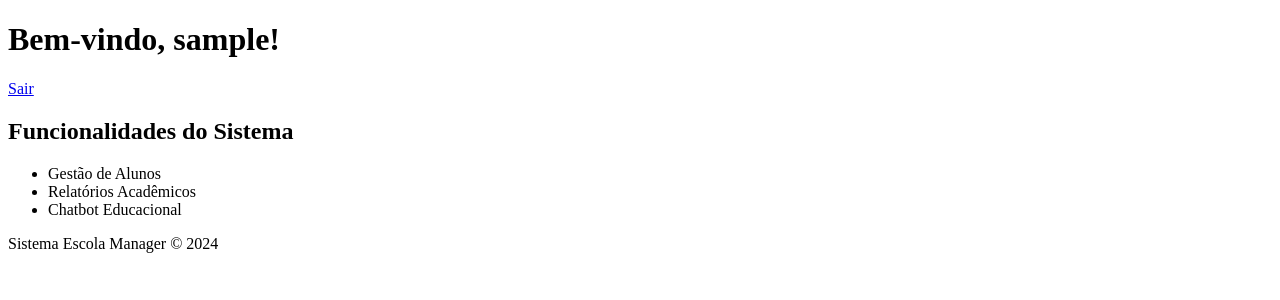
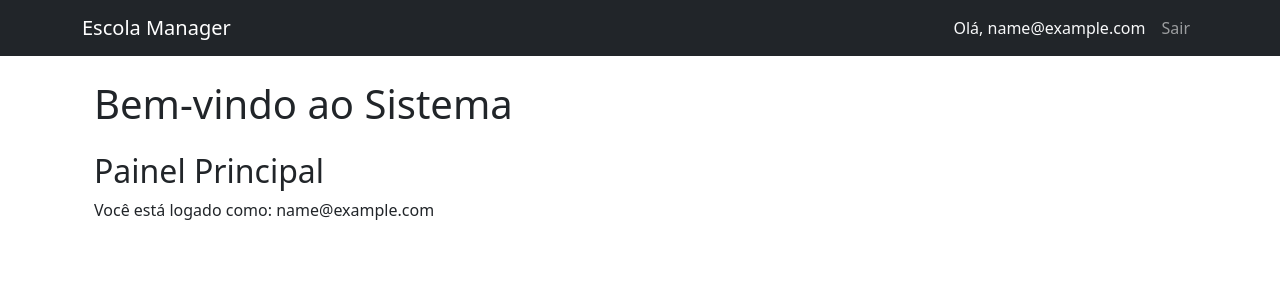
Before and after one commit to renansilva42/school_manager_project, a Django app: page / in a window 1280 px wide. Shown: the top 300 px of the page. Run offline with Django 4.2, Linux system fonts and the light colour scheme; the visitor is signed in with stand-in values (Sample User, id 1).

Commit message:
melhorias, nas está dando credenciais inválidas ainda

```diff
--- a/apps/usuarios/views.py
+++ b/apps/usuarios/views.py
@@ -1,4 +1,3 @@
-# apps/usuarios/views.py
 from django.shortcuts import render, redirect
 from django.contrib.auth import login, logout
 from django.contrib import messages
@@ -13,8 +12,7 @@ def login_view(request):
     next_url = request.GET.get('next') or request.POST.get('next') or 'home'
 
     if request.method == 'POST':
-        print("POST data:", request.POST)  # Adicione esta linha para debug
-        email = request.POST.get('email', '').strip()  # Alterado de 'username' para 'email'
+        email = request.POST.get('email', '').strip()
         password = request.POST.get('password', '').strip()
 
         if not email or not password:
@@ -22,15 +20,14 @@ def login_view(request):
             return render(request, 'registration/login.html', {'next': next_url})
 
         try:
-            # Usar o cliente diretamente do settings
             response = settings.SUPABASE_CLIENT.auth.sign_in_with_password({
                 "email": email,
                 "password": password
             })
 
-            # Verificação correta do usuário
             user = response.user
             session = response.session
+
             if user and session:
                 django_user, created = User.objects.update_or_create(
                     username=email,
@@ -46,36 +43,34 @@ def login_view(request):
                 messages.success(request, 'Login realizado com sucesso!')
                 return redirect(next_url)
 
-            messages.error(request, 'Autenticação falhou.')
+            messages.error(request, 'Credenciais inválidas.')
 
         except Exception as error:
-            messages.error(request, f'Erro no login: {str(error)}')
+            print(f"Erro de login: {error}")  # Para debug
+            messages.error(request, 'Erro ao realizar login. Verifique suas credenciais.')
             return render(request, 'registration/login.html', {
                 'email': email,
                 'next': next_url
             })
 
     return render(request, 'registration/login.html', {
-        'next': next_url,
-        'messages': messages.get_messages(request)
+        'next': next_url
     })
 
+@login_required
 def logout_view(request):
     try:
-        # Logout no Supabase
-        supabase.auth.sign_out()
+        settings.SUPABASE_CLIENT.auth.sign_out()
     except Exception as error:
-        messages.error(request, f'Erro no logout: {str(error)}')
+        print(f"Erro no logout Supabase: {error}")  # Para debug
 
-    # Logout no Django
     logout(request)
-    messages.success(request, 'Você foi desconectado com sucesso.')
+    messages.success(request, 'Logout realizado com sucesso.')
     return redirect('login')
 
 @login_required(login_url='login')
 def home(request):
     context = {
-        'user': request.user,
-        'supabase_user': supabase.auth.get_user() if supabase.auth else None
+        'user': request.user
     }
     return render(request, 'home.html', context)
--- a/escola_manager/urls.py
+++ b/escola_manager/urls.py
@@ -1,19 +1,10 @@
-# escola_manager/urls.py
 from django.contrib import admin
 from django.urls import path, include
-from django.conf import settings
-from django.conf.urls.static import static
-from apps.usuarios.views import login_view, logout_view, home
+from apps.usuarios import views as usuarios_views
 
 urlpatterns = [
     path('admin/', admin.site.urls),
-    path('', home, name='home'),
-    path('accounts/login/', login_view, name='login'),
-    path('accounts/logout/', logout_view, name='logout'),
-    path('alunos/', include('apps.alunos.urls')),
-    path('relatorios/', include('apps.relatorios.urls')),
-    path('chatbot/', include('apps.chatbot.urls')),
+    path('', usuarios_views.home, name='home'),
+    path('accounts/login/', usuarios_views.login_view, name='login'),
+    path('accounts/logout/', usuarios_views.logout_view, name='logout'),
 ]
-
-if settings.DEBUG:
-    urlpatterns += static(settings.MEDIA_URL, document_root=settings.MEDIA_ROOT)
--- a/templates/base.html
+++ b/templates/base.html
@@ -5,48 +5,25 @@
     <meta name="viewport" content="width=device-width, initial-scale=1.0">
     <title>{% block title %}Escola Manager{% endblock %}</title>
     <link href="https://cdn.jsdelivr.net/npm/bootstrap@5.1.3/dist/css/bootstrap.min.css" rel="stylesheet">
-    <link href="https://cdnjs.cloudflare.com/ajax/libs/font-awesome/6.0.0-beta3/css/all.min.css" rel="stylesheet">
-    {% block extra_css %}{% endblock %}
 </head>
 <body>
-    <nav class="navbar navbar-expand-lg navbar-light bg-light">
+    <nav class="navbar navbar-expand-lg navbar-dark bg-dark">
         <div class="container">
-            <a class="navbar-brand" href="{% url 'lista_alunos' %}">Escola Manager</a>
-            <button class="navbar-toggler" type="button" data-bs-toggle="collapse" data-bs-target="#navbarNav" aria-controls="navbarNav" aria-expanded="false" aria-label="Toggle navigation">
-                <span class="navbar-toggler-icon"></span>
-            </button>
-            <div class="collapse navbar-collapse" id="navbarNav">
-                <ul class="navbar-nav">
-                    <li class="nav-item">
-                        <a class="nav-link" href="{% url 'lista_alunos' %}">Alunos</a>
-                    </li>
-                    <li class="nav-item">
-                        <a class="nav-link" href="{% url 'relatorios' %}">Relatórios</a>
-                    </li>
-                    <li class="nav-item">
-                        <a class="nav-link" href="{% url 'chatbot' %}">Chatbot</a>
-                    </li>
-                </ul>
-                <ul class="navbar-nav ms-auto">
-                    {% if user.is_authenticated %}
-                        <li class="nav-item">
-                            <a class="nav-link" href="{% url 'logout' %}">Sair</a>
-                        </li>
-                    {% else %}
-                        <li class="nav-item">
-                            <a class="nav-link" href="{% url 'login' %}">Entrar</a>
-                        </li>
-                    {% endif %}
-                </ul>
-            </div>
+            <a class="navbar-brand" href="{% url 'home' %}">Escola Manager</a>
+            {% if user.is_authenticated %}
+                <div class="navbar-nav ms-auto">
+                    <span class="nav-item nav-link text-light">Olá, {{ user.email }}</span>
+                    <a class="nav-item nav-link" href="{% url 'logout' %}">Sair</a>
+                </div>
+            {% endif %}
         </div>
     </nav>
 
     <div class="container mt-4">
-        {% block content %}{% endblock %}
+        {% block content %}
+        {% endblock %}
     </div>
 
     <script src="https://cdn.jsdelivr.net/npm/bootstrap@5.1.3/dist/js/bootstrap.bundle.min.js"></script>
-    {% block extra_js %}{% endblock %}
 </body>
 </html>
--- a/templates/home.html
+++ b/templates/home.html
@@ -1,32 +1,21 @@
-<!DOCTYPE html>
-<html lang="pt-br">
-<head>
-    <meta charset="UTF-8">
-    <meta name="viewport" content="width=device-width, initial-scale=1.0">
-    <title>Home - Escola Manager</title>
-    <!-- Adicione links para CSS e JS se necessário -->
-</head>
-<body>
-    <header>
-        <h1>Bem-vindo, {{ user.username }}!</h1>
-        <a href="{% url 'logout' %}">Sair</a>
-    </header>
+{% extends 'base.html' %}
 
-    <!-- Conteúdo principal da página -->
-    <main>
-        <section>
-            <h2>Funcionalidades do Sistema</h2>
-            <ul>
-                <li>Gestão de Alunos</li>
-                <li>Relatórios Acadêmicos</li>
-                <li>Chatbot Educacional</li>
-            </ul>
-        </section>
-    </main>
+{% block title %}Home{% endblock %}
 
-    <!-- Rodapé -->
-    <footer>
-        <p>Sistema Escola Manager © 2024</p>
-    </footer>
-</body>
-</html>
+{% block content %}
+    <div class="container">
+        <h1>Bem-vindo ao Sistema</h1>
+        {% if messages %}
+            {% for message in messages %}
+                <div class="alert alert-{% if message.tags %}{{ message.tags }}{% endif %}">
+                    {{ message }}
+                </div>
+            {% endfor %}
+        {% endif %}
+
+        <div class="mt-4">
+            <h2>Painel Principal</h2>
+            <p>Você está logado como: {{ user.email }}</p>
+        </div>
+    </div>
+{% endblock %}
```
Also changed, not shown: templates/registration/login.html (+16 -2 lines).
